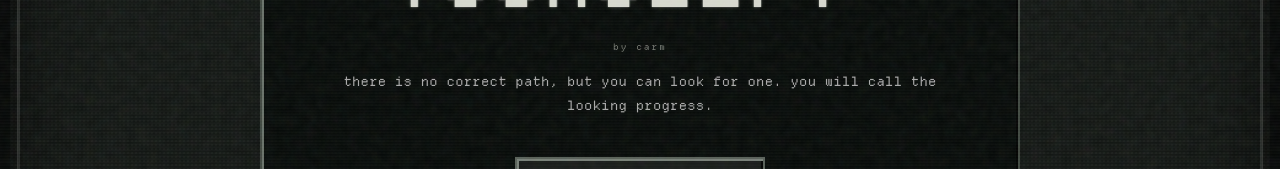
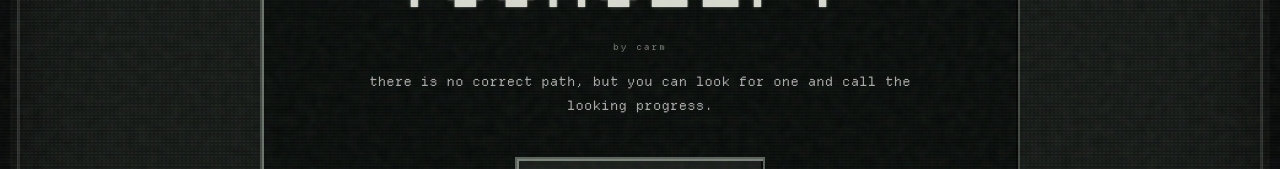
Before and after one commit to carmeliaong-create/the-only-me-is-me, a Next.js app: page / in a window 1280 px wide. Shown: the part 499-668 px from the top of the page. Built offline with nearby package versions, Linux system fonts and the light colour scheme.

Commit message:
Refine opening path statement

```diff
--- a/app/page.tsx
+++ b/app/page.tsx
@@ -527,7 +527,7 @@ export default function Home() {
           <p className="eyebrow">PERSONAL SYSTEM / SESSION 01<br />A GAME ABOUT GUILT, TIME + GRIEF</p>
           <TypeText as="h1" text={"YOU DO NOT\nHAVE TO\nJUSTIFY YOURSELF."} />
           <p className="byline">by carm</p>
-          <p className="lede">there is no correct path, but you can look for one. you will call the looking progress.</p>
+          <p className="lede">there is no correct path, but you can look for one and call the looking progress.</p>
           <button className="primary" onClick={begin}>[ ENTER SYSTEM ] <span>↵</span></button>
           <p className="hint">20 SCENES · 8–10 MINUTES · LOCAL MEMORY ENABLED</p>
         </section>
```
